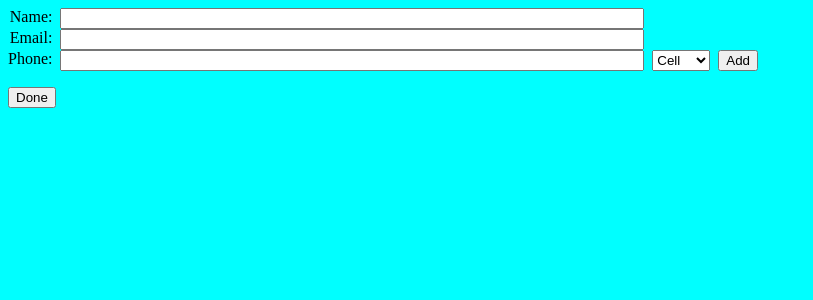
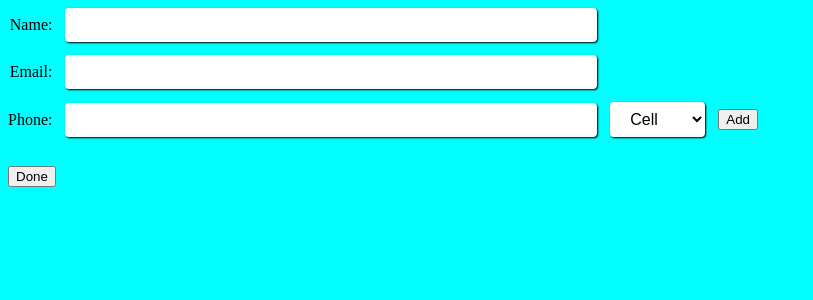
Before and after one commit to gitdingus/cv-application, a React app: page / in a window 1280 px wide. Shown: the top 300 px of the page, without its empty margins (0-813 px from the left). Built offline with nearby package versions, Linux system fonts and the light colour scheme.

Commit message:
Style inputs ands select

```diff
--- a/src/components/contact-info/edit.module.css
+++ b/src/components/contact-info/edit.module.css
@@ -1,7 +1,8 @@
 .contactInfo{
   display: grid;
-  grid-column-gap: 8px;
+  gap: 13px;
   grid-template-columns: auto 1fr auto auto;
+  align-items: center;
   width: min(65%, 750px);
 }
 
@@ -18,6 +19,16 @@
   grid-column: 3 / 4;
 }
 
+.contactInfo input,
+.contactInfo select {
+  background-color: white;
+  border: 0;
+  box-shadow: 1px 1px 2px black;
+  border-radius: 4px;
+  font-size: 16px;
+  padding: 8px 16px;
+}
+
 .contactInfo button {
   grid-column: 4 / 5;
 }
```
